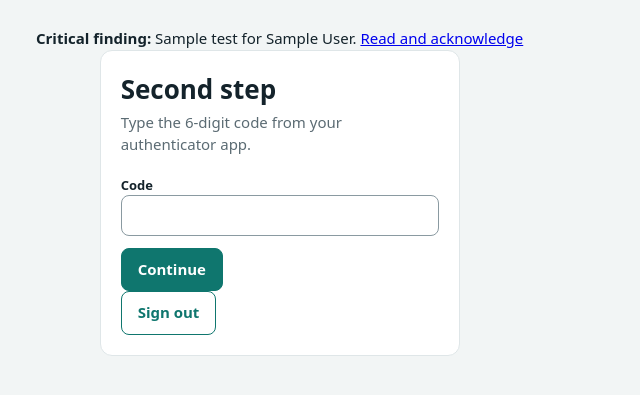
After one commit to ngugiherman8/Hospital-Management-System, a Django app: template templates/security/otp_verify.html in a window 1280 px wide. The commit adds this page. Shown: the top 395 px of the page, without its empty margins (0-640 px from the left). Run offline with Django 5.2, Linux system fonts and the light colour scheme; the template is opened without the code that fills it: most values are stand-ins (such as "Sample title", 1, 10 or a date in 2020); form fields are guessed from the names that the template uses.

Commit message:
Add files via upload

```diff
--- /dev/null
+++ b/templates/security/otp_verify.html
@@ -0,0 +1,7 @@
+{% extends "base.html" %}
+{% block title %}Second step{% endblock %}
+{% block content %}
+<div class="login card"><h1>Second step</h1><p class="sub">Type the 6-digit code from your authenticator app.</p>
+<form method="post" class="stack">{% csrf_token %}{% include "_field.html" with field=form.code %}<button class="btn primary" type="submit">Continue</button></form>
+<form method="post" action="{% url 'logout' %}">{% csrf_token %}<button class="btn" type="submit">Sign out</button></form></div>
+{% endblock %}
--- /dev/null
+++ b/templates/security/password_change.html
@@ -0,0 +1,6 @@
+{% extends "base.html" %}
+{% block title %}Change password{% endblock %}
+{% block content %}
+<div class="head"><div><div class="crumb">Account</div><h1>Change your password</h1>{% if forced %}<p class="sub">Your account was set up with a temporary password. Choose your own before you continue.</p>{% endif %}</div></div>
+<section class="card"><form method="post">{% csrf_token %}{{ form.as_p }}<button class="btn primary" type="submit">Change password</button></form></section>
+{% endblock %}
```
Also changed, not shown: templates/security/otp_setup.html (+9 -0 lines).
